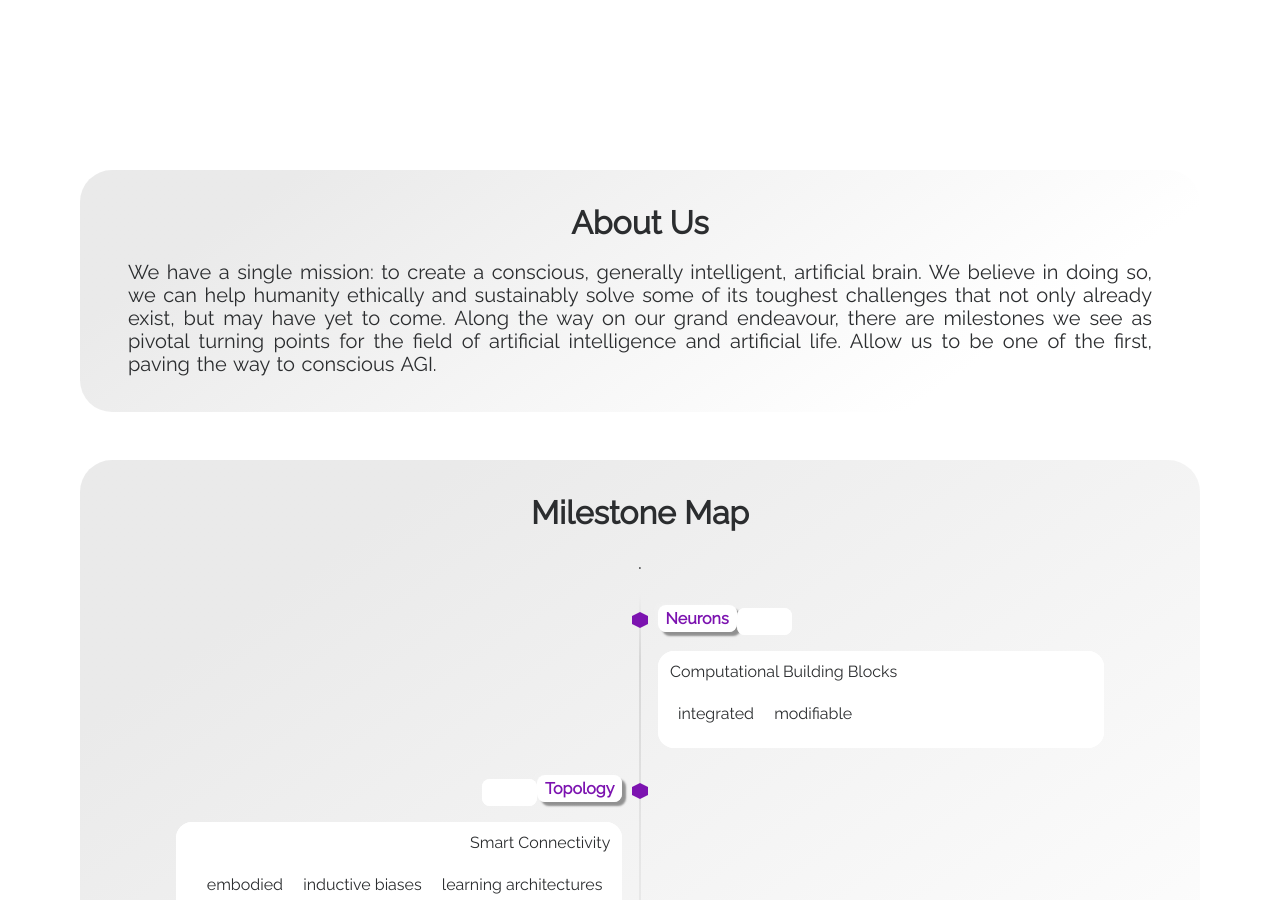
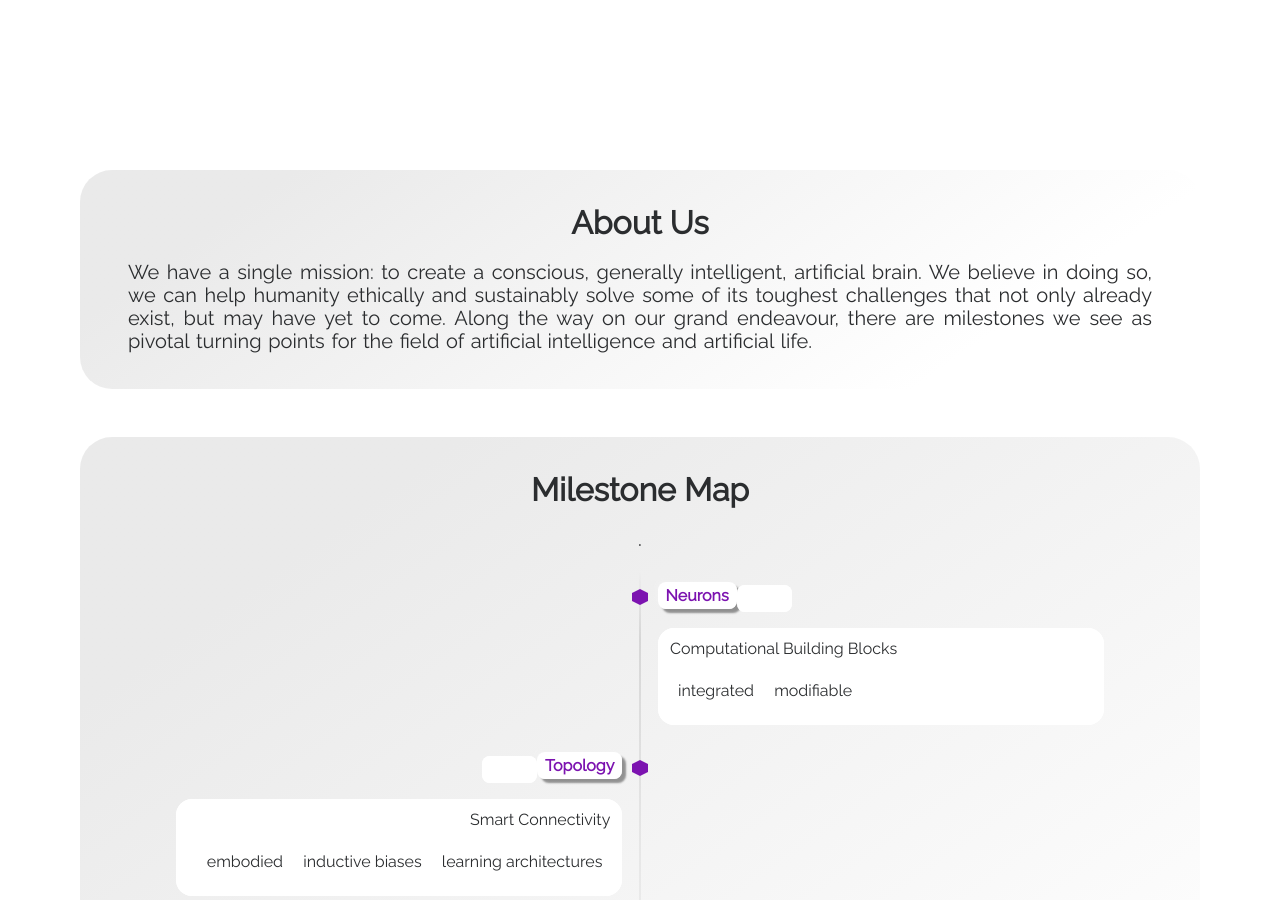
Before and after one commit to ConsciousAGI/ConsciousAGI.github.io, a Jekyll site: the page built from index.html, in a window 1280 px wide and 900 px high, scrolled down 890 px. Built offline with Jekyll 4.4.1, drawn with Linux system fonts in a browser that asks for light colours.

Commit message:
Update _config.yml

```diff
--- a/_config.yml
+++ b/_config.yml
@@ -30,7 +30,7 @@ show_aboutme_card: true
 # about_me_title: The will be displayed as the title in the About Me section
 about_me_title: About Us
 # about_me_description: This will be displayed under the title.
-about_me_description: "We have a single mission: to create a conscious, generally intelligent, artificial brain. We believe in doing so, we can help humanity ethically and sustainably solve some of its toughest challenges that not only already exist, but may have yet to come. Along the way on our grand endeavour, there are milestones we see as pivotal turning points for the field of artificial intelligence and artificial life. Allow us to be one of the first, paving the way to conscious AGI."
+about_me_description: "We have a single mission: to create a conscious, generally intelligent, artificial brain. We believe in doing so, we can help humanity ethically and sustainably solve some of its toughest challenges that not only already exist, but may have yet to come. Along the way on our grand endeavour, there are milestones we see as pivotal turning points for the field of artificial intelligence and artificial life. "
 
 # SKILLS SECTION
 # show_skills_card:
```
